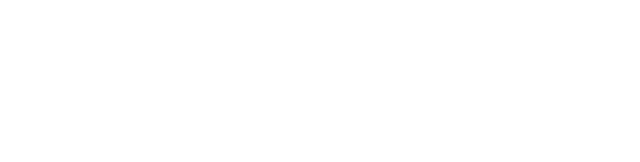
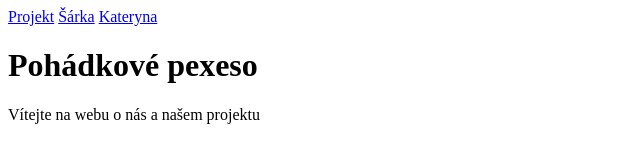
Before and after one commit to stitaks/ukol-6, a plain HTML site: page index.html in a window 1280 px wide. Shown: the whole page, without its empty margins (0-640 px from the left). Drawn offline with Linux system fonts and the light colour scheme.

Commit message:
Uvodni stranka

```diff
--- a/index.html
+++ b/index.html
@@ -3,9 +3,18 @@
 <head>
     <meta charset="UTF-8">
     <meta name="viewport" content="width=device-width, initial-scale=1.0">
-    <title>Document</title>
+    <link rel="stylesheet" href="style.css">
+    <title>Pohádkové pexeso</title>
 </head>
 <body>
-
+    <nav class="navigace">
+        <a href="projekt.html">Projekt</a>
+        <a href="sarka.html">Šárka</a>
+        <a href="kateryna.html">Kateryna</a>
+    </nav>
+    <div class="article">
+        <h1 class="nadpis">Pohádkové pexeso</h1>
+        <p>Vítejte na webu o nás a našem projektu</p>
+    </div>
 </body>
 </html>
```
Also changed, not shown: style.css (added).
